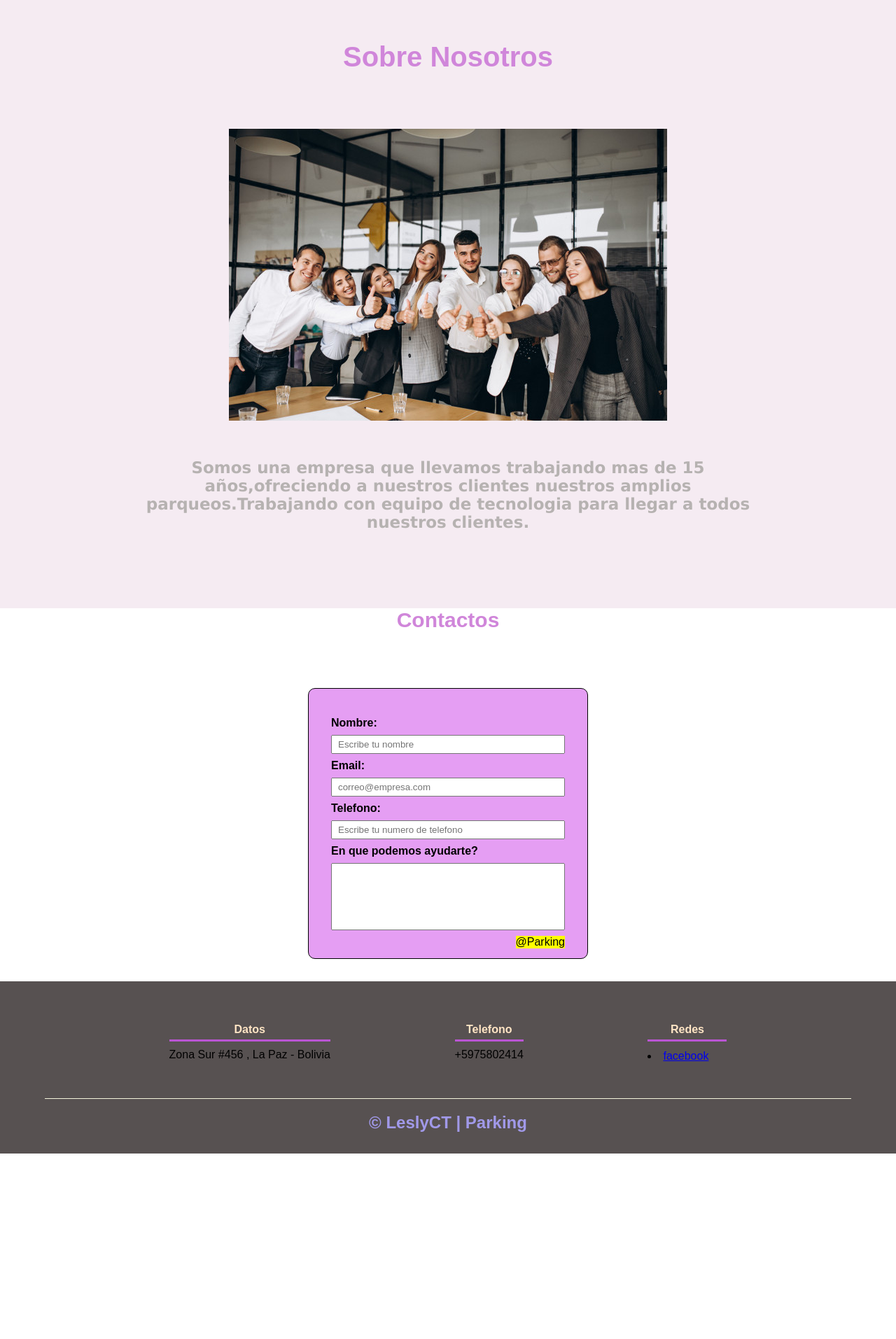
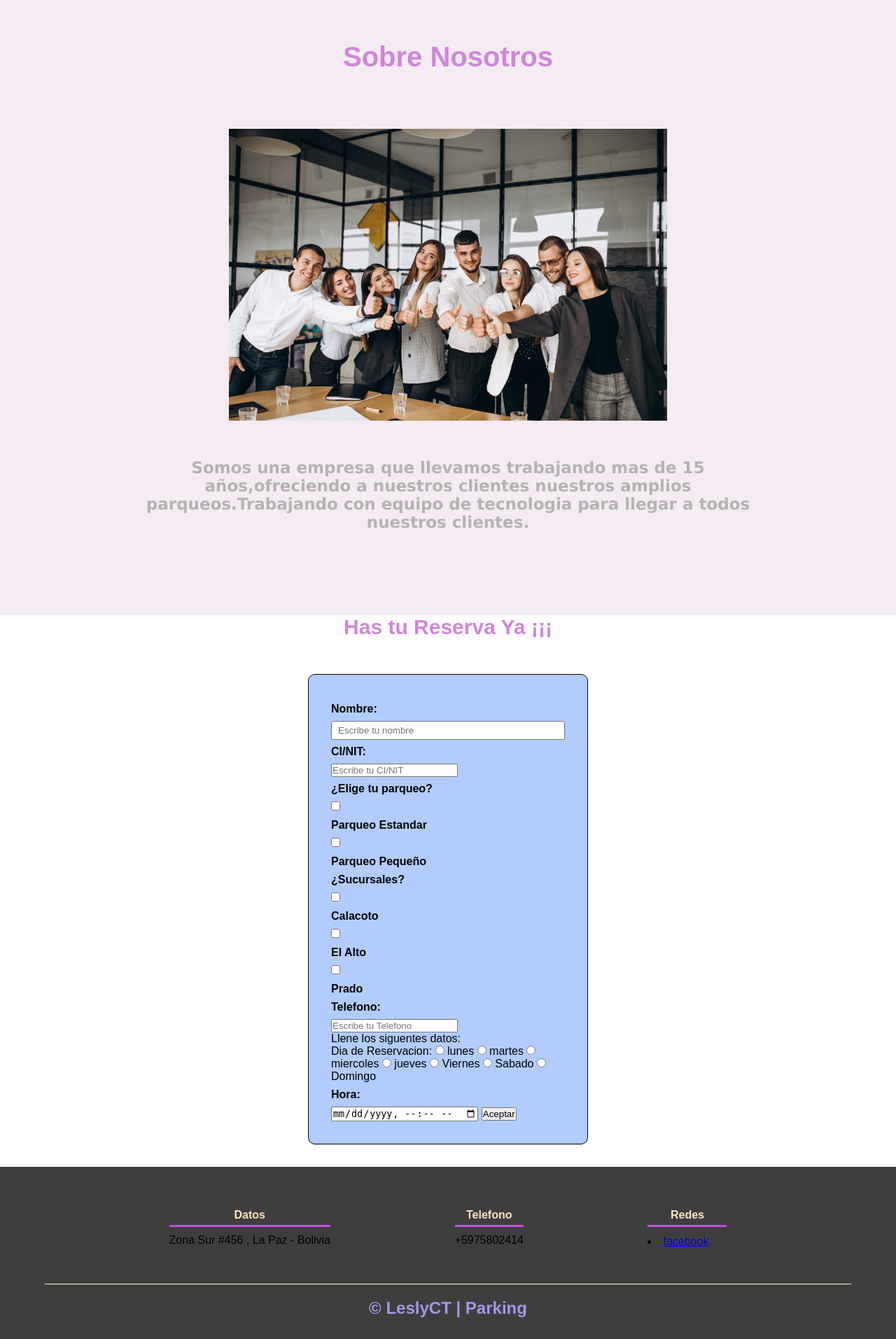
Before and after one commit to leslycarrillo/Parking, a PHP site: page / in a window 1280 px wide. Shown: the part 2222-4135 px from the top of the page at 70% size. Before the commit the page ends 3870 px from the top, so only its background shows below. Run offline with PHP 8.4, Linux system fonts and the light colour scheme.

Commit message:
Ajustes finales

```diff
--- a/css/estilos.css
+++ b/css/estilos.css
@@ -179,28 +179,26 @@ text-align: center;
     font-size: 23px;
     color: rgb(182, 178, 177);
   padding: 50px;
+  margin-bottom: 10px;
   text-align: center;
   font-family: 'Lucida Sans', 'Lucida Sans Regular', 'Lucida Grande', 'Lucida Sans Unicode', Geneva, Verdana, sans-serif;
 }
-/*Contactanos*/
-.contactos h6{
-    color:rgb(208, 134, 218);
+/*reservas*/
+.reservas h6 {
+ color:rgb(208, 134, 218);
     font-size: 30px;
     text-align: center;
-    margin-bottom: 80px;
+    margin-bottom: 50px;
+}
 
-}
-*{
-	box-sizing:border-box;
-	margin:0;padding:0;
-}
+
 form{
 	width:400px;
 	padding:32px;
 	border:1px solid #000;
 	border-radius:10px;
 	margin:32px auto;
-	background-color:#e59ef3;
+	background-color:#b2ccff;
 }
 input[type="text"],select,textarea{
 	display:block;
@@ -217,12 +215,11 @@ label{
 	margin:8px 0;
 }
 
-.marketing label,.rgpd{display:inline-block;font-weight:normal;}
-.rgpd{width:90%;}
-mark{float:right;}
+
+
 
 footer{
-    background: rgb(87, 81, 81);
+    background: rgb(63, 62, 62);
     padding: 60px 0 30px 0;
     margin: auto;
     overflow: hidden;
--- a/index.html
+++ b/index.html
@@ -14,7 +14,9 @@
         <nav>
             <a href="#">Inicio</a>
             <a href="#">Elige tu Parqueo</a>
+            <a href="#">Sucursales</a>
             <a href="#">Sobre Nosotros</a>
+            <a href="#">Reservas</a>
             <a href="#">Contactos</a>
 
         </nav>
@@ -76,21 +78,50 @@
                 </div>
             </div>
   </section>
-  <div class="contactos">
-  <h6>Contactos</h6>
-</div>
-  <form action="#" name="#">
+
+  <section class="reservas">
+   <h6>Has tu Reserva Ya ¡¡¡</h6>
+
+  <form action="#" name="FormularioReserva">
 	<label for="nombre">Nombre:</label>
 	<input type="text" id="nombre" name="nombre" placeholder="Escribe tu nombre" maxlength="30">
-    <label for="email">Email:</label>
-    <input type="text" id="email" name="email" placeholder="correo@empresa.com" required maxlength="30">
-    <label for="email">Telefono:</label>
-	<input type="text" id="phone" name="phone" placeholder="Escribe tu numero de telefono" required maxlength="30">
-</select>
-<label for="mensaje">En que podemos ayudarte?</label>
-	<textarea name="mensaje" id="mensaje" maxlength="300"></textarea>
-<mark>@Parking</mark>
-</form>
+
+	<label for="email">CI/NIT:</label>
+	<input type="number" id="ci/nit" name="ci/nit" placeholder="Escribe tu CI/NIT" required maxlength="30">
+
+
+	<label for="Elige tu parqueo">¿Elige tu parqueo?</label>
+	<div class="Elige tu parqueo">
+		<input type="checkbox" value="estandar" id="estandar"><label for="estandar">Parqueo Estandar</label>
+		<input type="checkbox" value="pequeño" id="pequeño"><label for="pequeño">Parqueo Pequeño</label>
+        </div>
+        <label for="Sucursales">¿Sucursales?</label>
+	<div class="Sucursales">
+		<input type="checkbox" value="calacoto" id="calacoto"><label for="calacoto">Calacoto</label>
+        <input type="checkbox" value="el alto" id="el alto"><label for="el alto">El Alto</label>
+        <input type="checkbox" value="prado" id="prado"><label for="prado">Prado</label>
+        </div>
+
+        <label for="telefono">Telefono:</label>
+	<input type="number" id="telefono" name="telefono" placeholder="Escribe tu Telefono" required maxlength="30">
+<p>Llene los siguentes datos:</p>
+
+<p>Dia de Reservacion:
+    <input type="radio" name="dia" value="dia" required> lunes
+    <input type="radio" name="dia" value="dia"  required> martes
+    <input type="radio" name="dia" value="dia" required> miercoles
+    <input type="radio" name="dia" value="dia" required> jueves
+    <input type="radio" name="dia" value="dia" required> Viernes
+    <input type="radio" name="dia" value="dia" required> Sabado
+    <input type="radio" name="dia" value="dia" required> Domingo
+</p>
+</p>
+    <label for="hora">Hora:</label>
+	<input type="datetime-local" id="hora" name="hora" placeholder="" required maxlength="30">
+<input type="submit" value="Aceptar">
+
+      </section>
+   </form>
 
 
 <footer>
@@ -112,6 +143,7 @@
         </li>
     </div>
 </div>
+
 <h2 class="titulo-final">&copy; LeslyCT | Parking</h2>
  </footer>
 </body>
```
